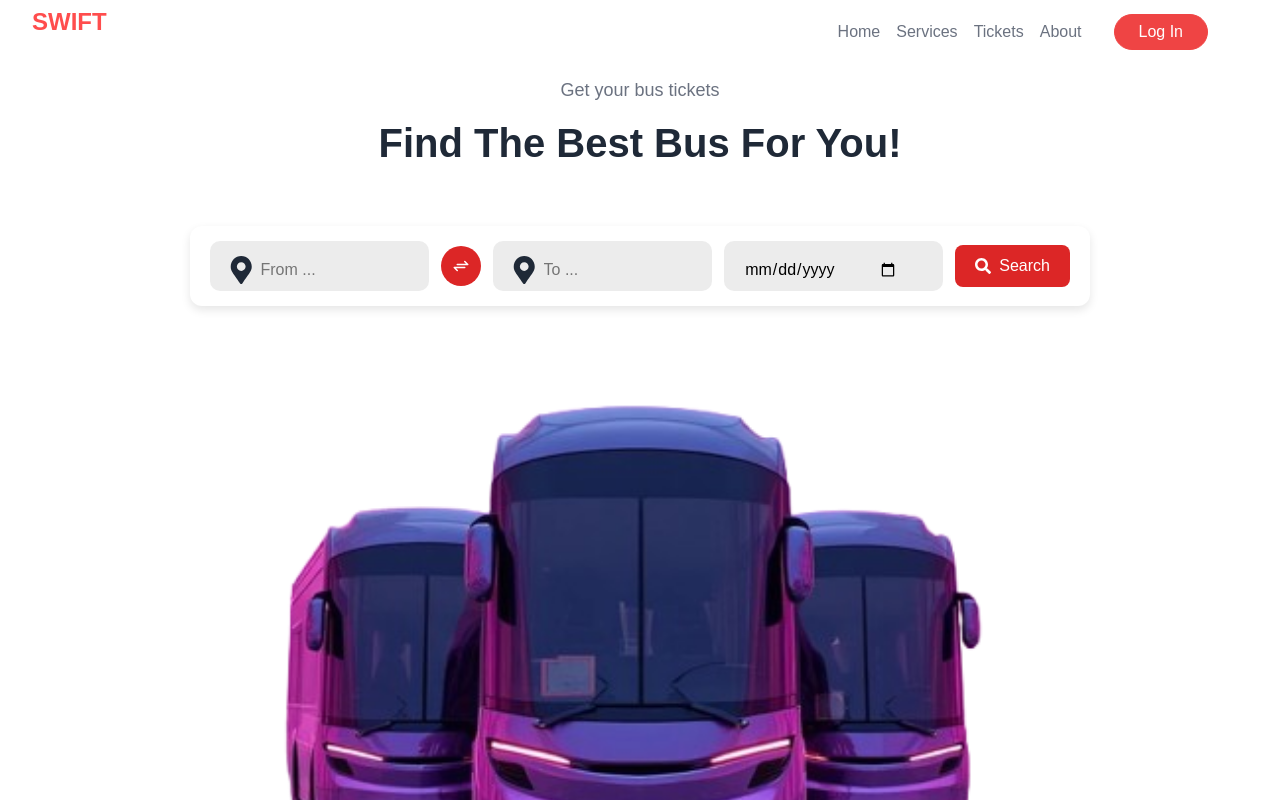
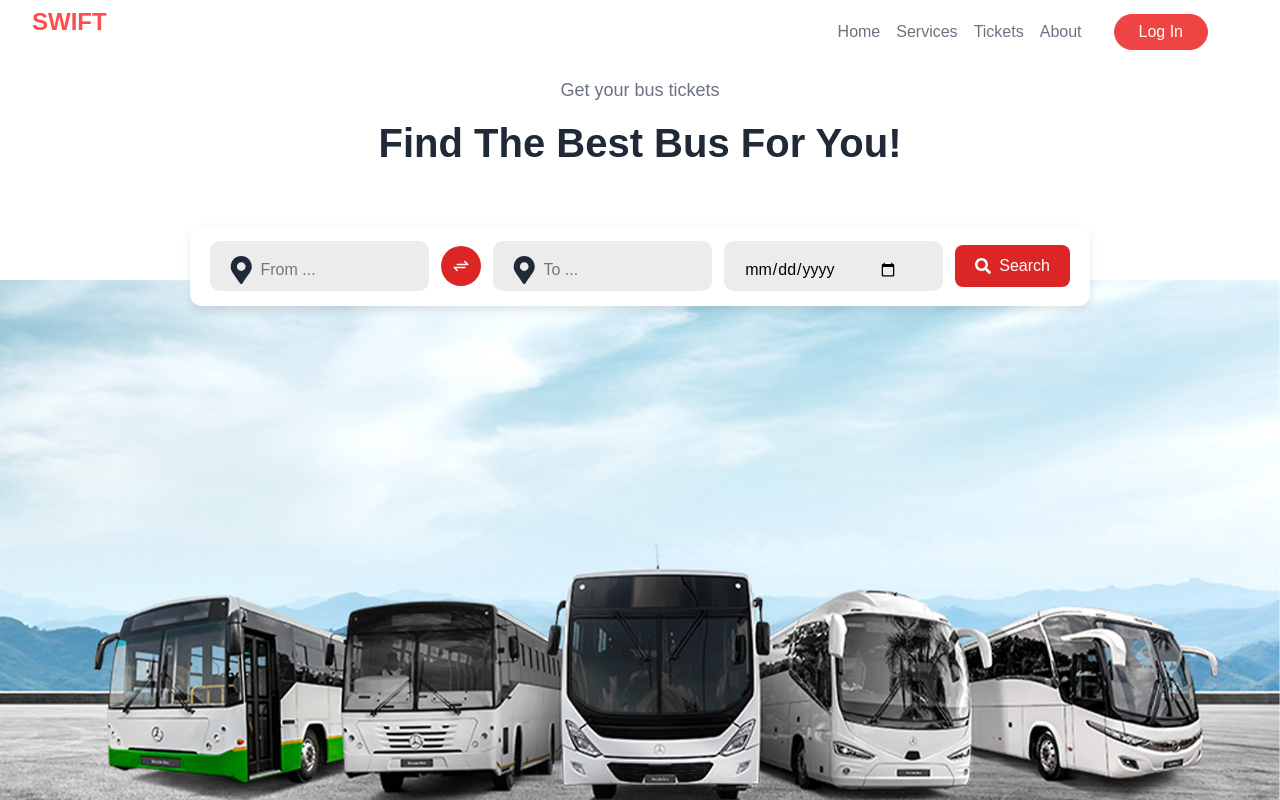
Before and after one commit to Diane-ingabire/Moveza, a React (Vite) app in the folder Swift-Ride/: page / in a window 1280 px wide. Shown: the top 800 px of the page. Built offline with nearby package versions, Linux system fonts and the light colour scheme.

Commit message:
changes
changes

```diff
--- a/Swift-Ride/src/Styles/home.css
+++ b/Swift-Ride/src/Styles/home.css
@@ -2,11 +2,11 @@
 .hello-container {
     width: 100%;
     height: 150vh;
-    background: url("../assets/buses.png") no-repeat center bottom/contain;
+    background: url("../assets/mbbo-teaser-DTSA-value-added-services-01.jpg") no-repeat center bottom/contain;
     display: flex;
     align-items: center;
     justify-content: center;
-    margin-bottom: -200px;
+    margin-top: -200px;
 }
 
 .hello-overlay {
```
Also changed, not shown: Swift-Ride/src/assets/images.jpg (added), Swift-Ride/src/assets/mbbo-teaser-DTSA-value-added-services-01.jpg (added).
